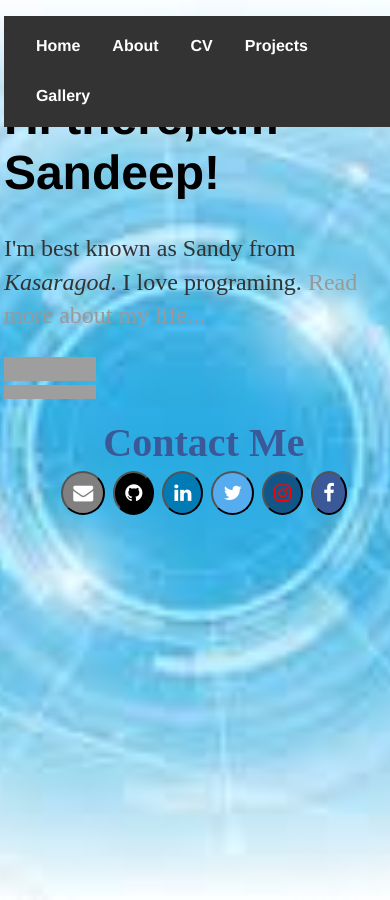
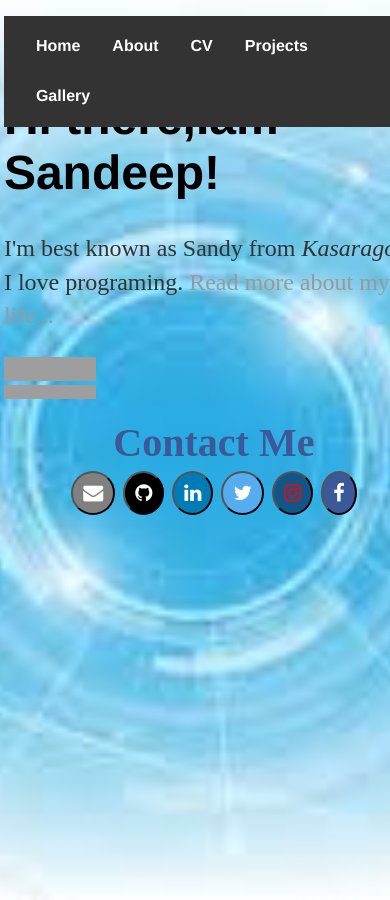
Before and after one commit to sandeepnayaks/sandeepnayaks.github.io, a Jekyll site: the page built from index.html, in a window 390 px wide. Built offline with Jekyll 4.4.1, drawn with Linux system fonts in a browser that asks for light colours; grey boxes are pictures that could not be loaded.

Commit message:
Update main.css

```diff
--- a/css/main.css
+++ b/css/main.css
@@ -1,8 +1,8 @@
 body { margin:90px 1%;top:0; width: 100%;
 }
-@media screen and (max-width:400px) {
+@media screen and (max-width:420px) {
     body{
-      width:400px;
+      width:420px;
   }}
 html {
   background: url(../../bg1.jpg) no-repeat center center fixed;
```
